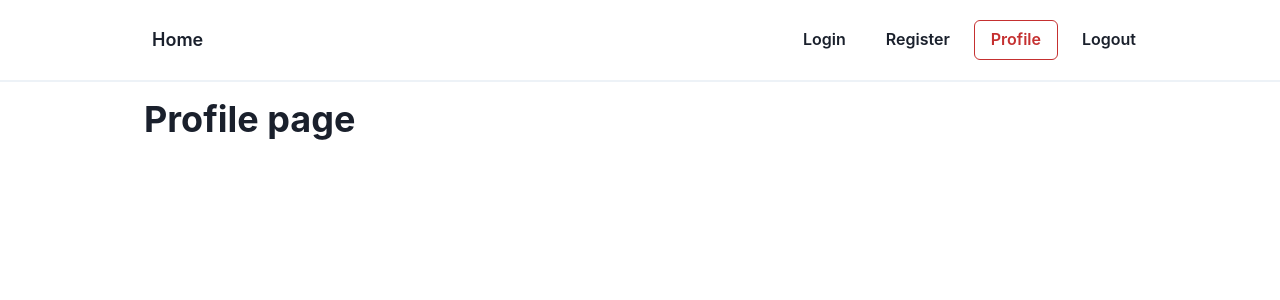
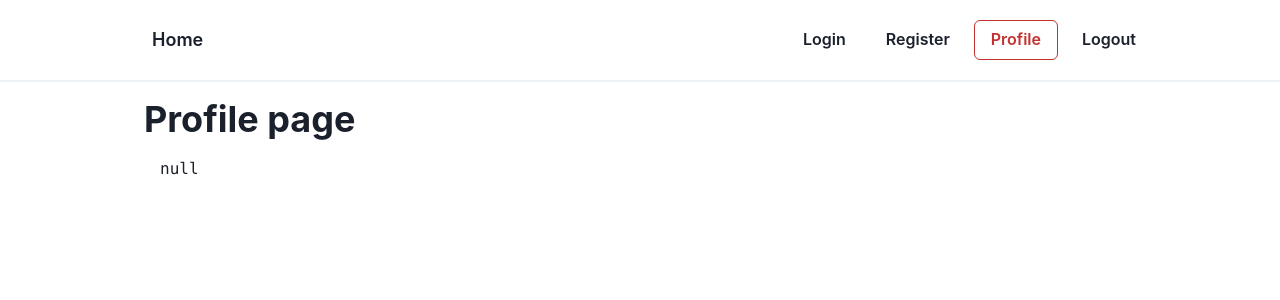
Before and after one commit to GeorgeBodea/ReactApp, a React (Create React App) app: page /profile in a window 1280 px wide. Shown: the top 300 px of the page. Built offline with nearby package versions, Linux system fonts and the light colour scheme; no server answers.

Commit message:
Added logout, sign in with Google, profile
Added a logout functionality on the Logout button from NavBar.
Added a sign in with Google functionality on the sign in button.
Fetched the user data for profile page

```diff
--- a/src/components/NavBar.jsx
+++ b/src/components/NavBar.jsx
@@ -5,9 +5,11 @@ import {
   useColorModeValue,
 } from '@chakra-ui/react'
 import React from 'react'
+import { useAuth } from '../contexts/AppContexts'
 import Navlink from './NavLink'
 
 export function Navbar() {
+  const { logout } = useAuth()
 
   return (
     <Box
@@ -27,7 +29,7 @@ export function Navbar() {
           onClick={async e => {
             e.preventDefault()
             // handle logout
-            alert('logout user')
+            logout()
           }}
         />
 
--- a/src/contexts/AppContexts.jsx
+++ b/src/contexts/AppContexts.jsx
@@ -1,17 +1,38 @@
-import { createContext, useContext, useEffect, useState} from 'react'
+import {
+  createContext,
+  useContext,
+  useEffect,
+  useState } from 'react'
 import { auth } from '../utils/firebase-config'
-import { createUserWithEmailAndPassword, signInWithEmailAndPassword } from 'firebase/auth'
+import {
+  createUserWithEmailAndPassword,
+  signInWithEmailAndPassword,
+  onAuthStateChanged,
+  signOut,
+  GoogleAuthProvider,
+  signInWithPopup} from 'firebase/auth'
 
 const AuthContext = createContext({
   currentUser: null,
   register: () => Promise,
   login: () => Promise,
+  logout: () => Promise,
+  signInWithGoogle: () => Promise
 })
 
 export const useAuth = () => useContext(AuthContext)
 
 export function AuthContextProvider ({children}) {
   const [currentUser, setCurrentUser] = useState(null)
+
+  useEffect(() => {
+    const unsubscribe = onAuthStateChanged(auth, user=> {
+      setCurrentUser(user)
+    })
+    return () => {
+      unsubscribe()
+    }
+  }, [])
 
   function register(email, password) {
     return createUserWithEmailAndPassword(auth, email, password)
@@ -21,10 +42,21 @@ export function AuthContextProvider ({children}) {
     return signInWithEmailAndPassword(auth, email, password)
   }
 
+  function logout() {
+    return signOut(auth)
+  }
+
+  function signInWithGoogle() {
+    const provider = new GoogleAuthProvider()
+    return signInWithPopup(auth, provider)
+  }
+
   const value = {
     currentUser,
     register,
-    login
+    login,
+    logout,
+    signInWithGoogle
   }
 
   return <AuthContext.Provider value={value}>
--- a/src/pages/LoginPage.jsx
+++ b/src/pages/LoginPage.jsx
@@ -11,11 +11,9 @@ import {
 
 import { Layout } from '../components/Layout'
 import { Card } from '../components/Card'
+import { useAuth } from '../contexts/AppContexts'
 import { useNavigate } from 'react-router-dom'
-import { useState } from 'react'
-import { useAuth } from '../contexts/AppContexts'
-
-import React from 'react'
+import { useState, useRef, useEffect } from 'react'
 
 
 export function Loginpage() {
@@ -26,8 +24,16 @@ export function Loginpage() {
   const [isSubmitting, setIsSubmitting] = useState(false)
   const toast = useToast()
 
-  const { login } = useAuth()
+  const { login, signInWithGoogle } = useAuth()
 
+  const mounted = useRef(false)
+
+  useEffect(() => {
+    mounted.current = true
+    return () => {
+      mounted.current = false
+    }
+  })
 
   return (
     <Layout>
@@ -57,7 +63,7 @@ export function Loginpage() {
                       })
                     }
                     )
-            .finally(() => setIsSubmitting(false))
+            .finally(() => mounted.current && setIsSubmitting(false))
           }}
         >
           <Stack spacing='6'>
@@ -103,7 +109,12 @@ export function Loginpage() {
           variant='outline'
           isFullWidth
           colorScheme='red'
-          onClick={() => alert('sign in with google')}
+          onClick={() =>
+            signInWithGoogle()
+            .then(user => console.log(user))
+            .catch(error => console.log(error))
+
+          }
         >
           Sign in with Google
         </Button>
--- a/src/pages/ProfilePage.jsx
+++ b/src/pages/ProfilePage.jsx
@@ -1,17 +1,24 @@
 import { Layout } from '../components/Layout'
 import {
+  chakra,
   Container,
   Heading } from '@chakra-ui/react'
-import { Card } from '../components/Card'
+import { useAuth } from '../contexts/AppContexts'
 
 export function Profilepage() {
+  const { currentUser } = useAuth()
+
   return (
     <Layout>
       <Heading>
         Profile page
       </Heading>
 
-      <Container maxW='container.lg' overflowX='auto' py={4}></Container>
+      <Container maxW='container.lg' overflowX='auto' py={4}>
+        <chakra.pre>
+          {JSON.stringify(currentUser, null, 2)}
+        </chakra.pre>
+      </Container>
     </Layout>
   )
 }
```
